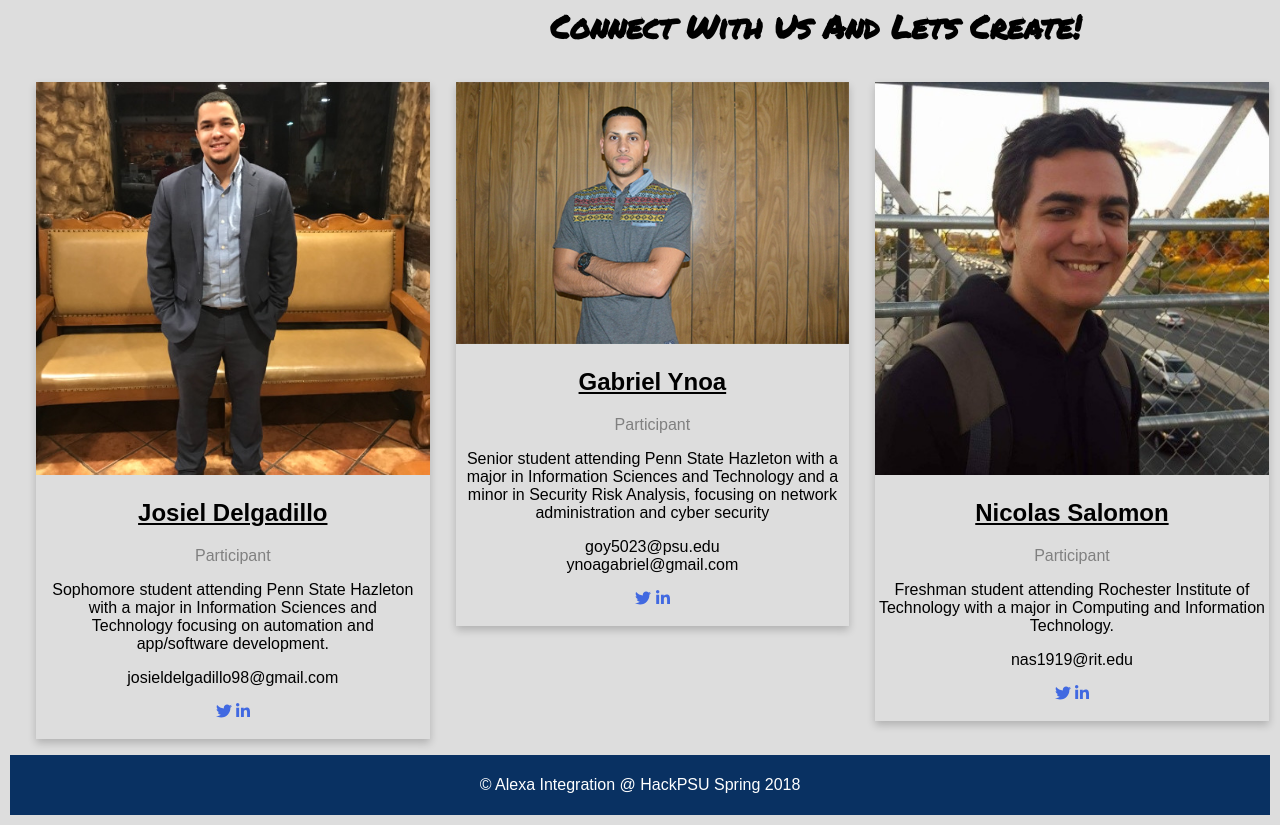
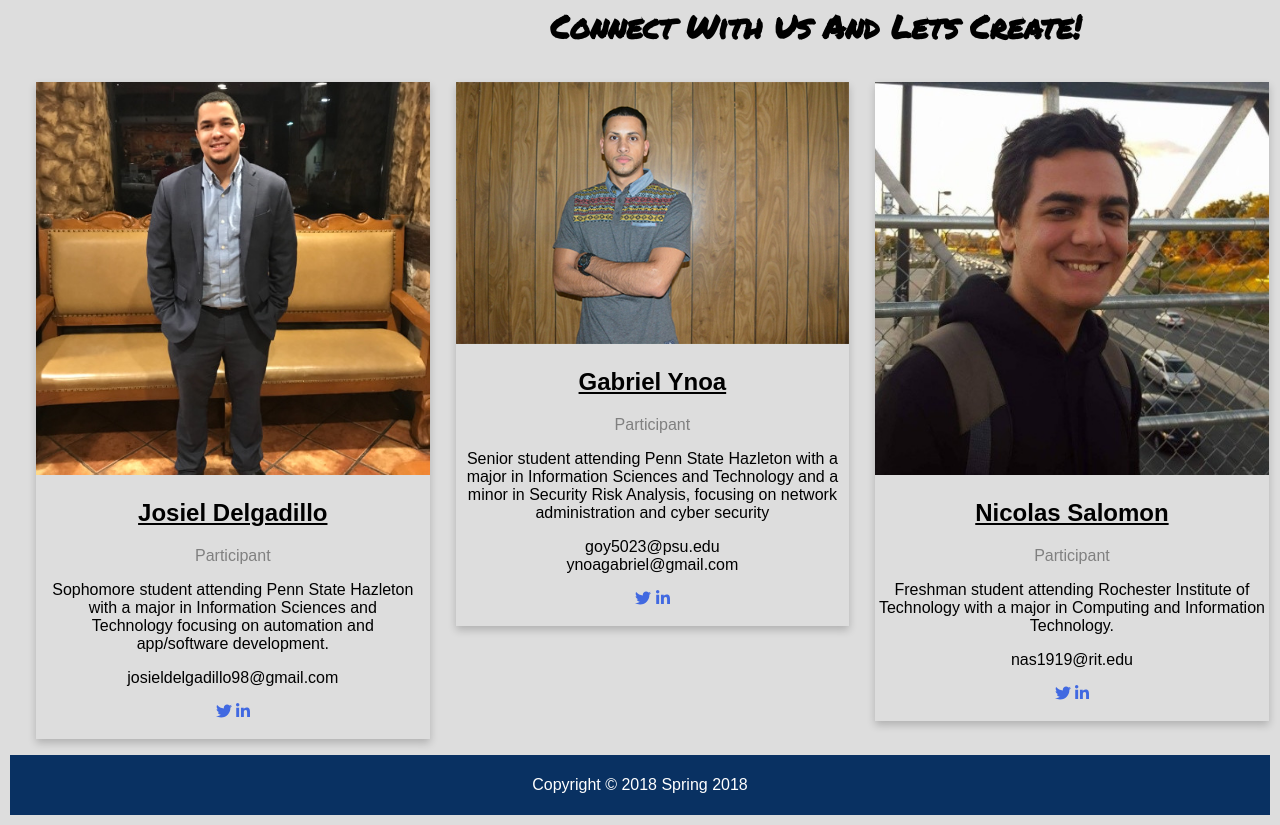
Before and after one commit to nicolasballada/nicolasballada.github.io, a plain HTML site: page AlexaIntegration/Alexa_Integration.html in a window 1280 px wide. Shown: the part 1230-2055 px from the top of the page. Drawn offline with nearby package versions, Linux system fonts and the light colour scheme; a web font is replaced by a local one.

```diff
--- a/AlexaIntegration/Alexa_Integration.html
+++ b/AlexaIntegration/Alexa_Integration.html
@@ -158,7 +158,7 @@
 
 
 <div class="footer">
-  <p><center>© Alexa Integration @ HackPSU Spring 2018</center></p>
+  <p><center>Copyright © 2018 Spring 2018</center></p>
   <div class="row">
 
 
```
